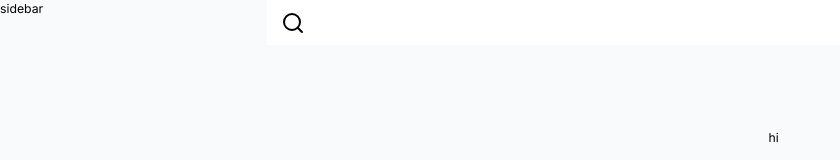
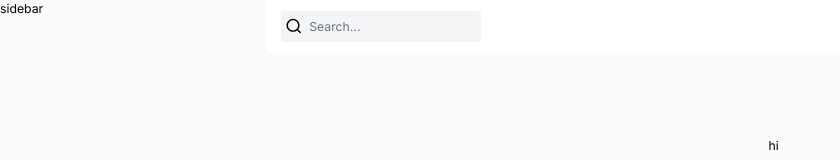
Before and after one commit to yarwen0/Projexio, a Next.js app: page / in a window 1280 px wide. Shown: the top 160 px of the page, without its empty margins (0-840 px from the left). Built offline with nearby package versions, Linux system fonts and the light colour scheme.

Commit message:
Added search bar

```diff
--- a/src/app/(components)/Navbar/index.tsx
+++ b/src/app/(components)/Navbar/index.tsx
@@ -8,7 +8,10 @@ const Navbar = () => {
     {/* Search Bar */}
     <div className='flex items-center gap-8'>
       <div className='relative flex h-min w-[200px]'>
-        <Search className='flex item-center'/>
+        <Search className='absolute left-[4px] top-1/2 mr-2 h-5 w-5 -translate-y-1/2 transform cursor-pointer dark:text-white'/>
+        <input
+          className='w-full rounded border-none bg-gray-100 p-2 pl-8 placeholder-gray-500 focus:border-transparent focus:outline-none dark:bg-gray-700 dark:text-white dark:placeholder-white' type='search' placeholder='Search...'
+        />
       </div>
     </div>
   </div>
```
